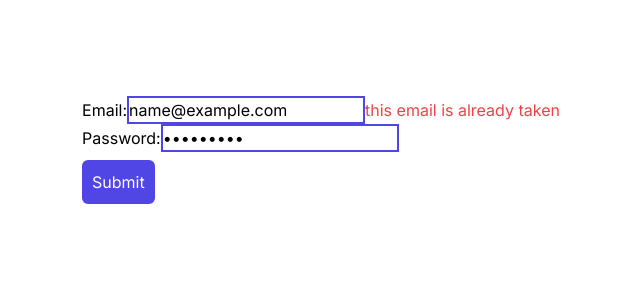
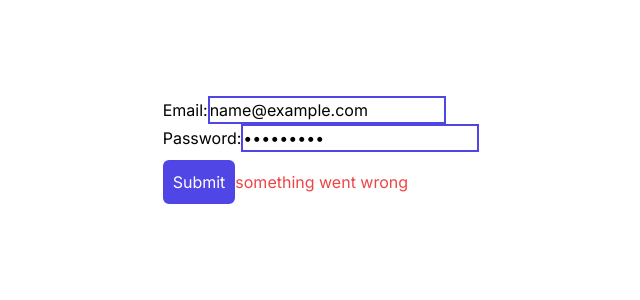
Before and after one commit to marieooq/react-hook-form-with-zod, a Next.js app: page / in a window 1280 px wide. Both pictures are taken after typing "name@example.com", "Sample123" into the empty fields and a click on the button "Submit". Shown: the top 300 px of the page, without its empty margins (319-959 px from the left). Built offline with nearby package versions, Linux system fonts and the light colour scheme.

Commit message:
set an error message for root

```diff
--- a/app/components/form.tsx
+++ b/app/components/form.tsx
@@ -17,7 +17,7 @@ const Form = () => {
       throw new Error("error");
       console.log(data);
     } catch (error) {
-      setError("email", { message: "this email is already taken" });
+      setError("root", { message: "something went wrong" });
     }
   };
 
@@ -69,6 +69,8 @@ const Form = () => {
       >
         {isSubmitting ? "Submitting..." : "Submit"}
       </button>
+      {errors.root && (<span className="text-red-500">{errors.root.message}</span>
+      )}
     </form>
   );
 };
```
